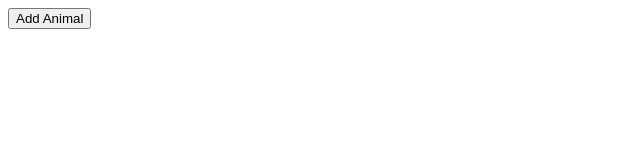
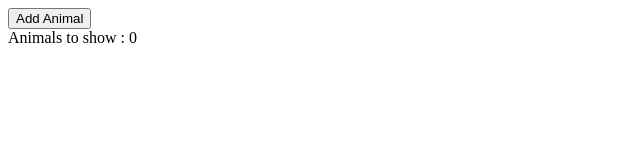
Before and after one commit to asksaurabh/React-Tutorial, a React (Create React App) app in the folder react-state-system/: page / in a window 1280 px wide. Shown: the top 160 px of the page, without its empty margins (0-640 px from the left). Built offline with nearby package versions, Linux system fonts and the light colour scheme.

Commit message:
Using the useState function

```diff
--- a/react-state-system/src/App.js
+++ b/react-state-system/src/App.js
@@ -1,14 +1,18 @@
 /* eslint-disable no-unused-vars */
 import AnimalShow from './AnimalShow';
+import { useState } from 'react';
 
 function App() {
+  const [count, setCount] = useState(0);
+
   const handleClick = () => {
-    console.log('Button was clicked');
+    setCount(count + 1);
   };
 
   return (
     <div>
       <button onClick={handleClick}>Add Animal</button>
+      <div>Animals to show : {count}</div>
     </div>
   );
 }
```
